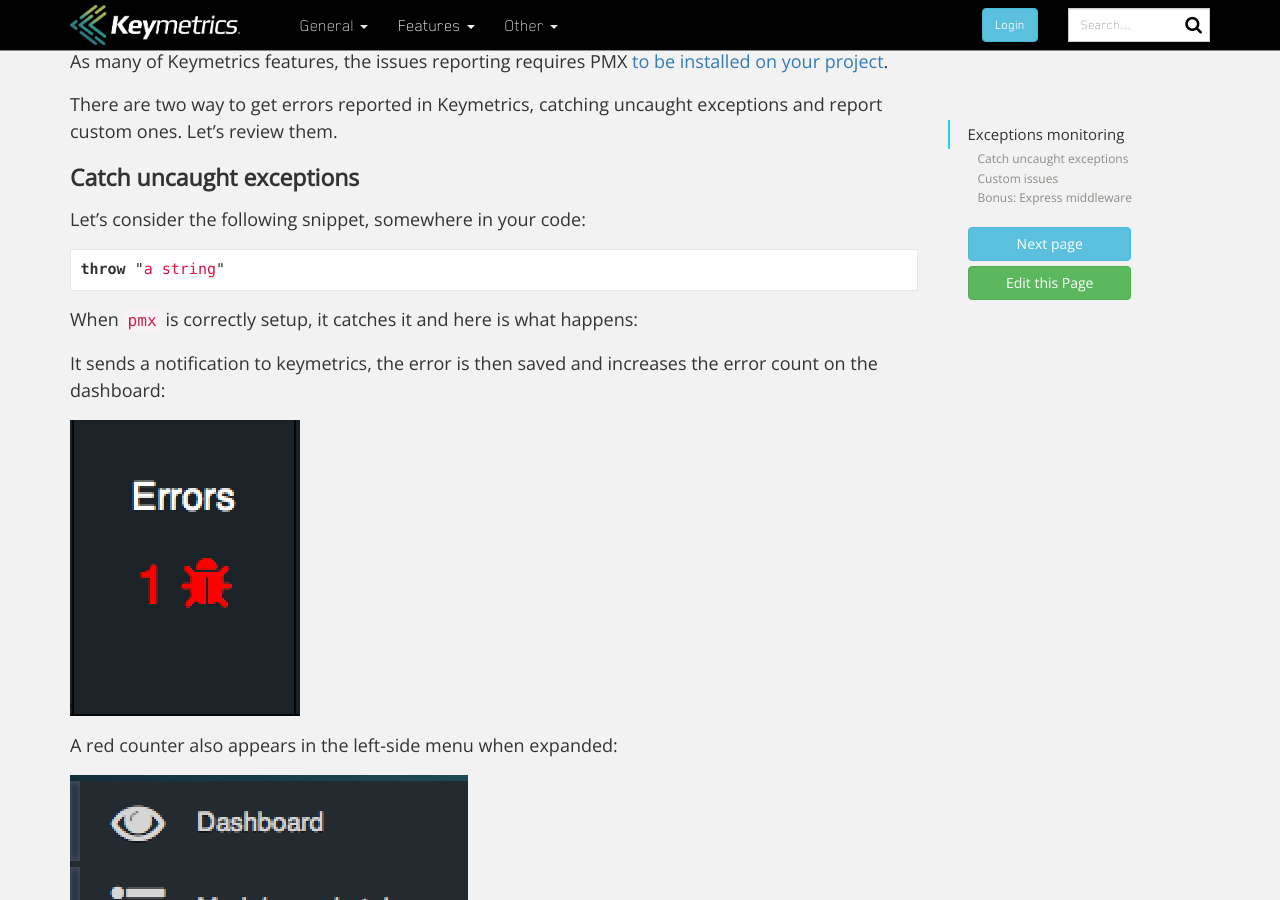
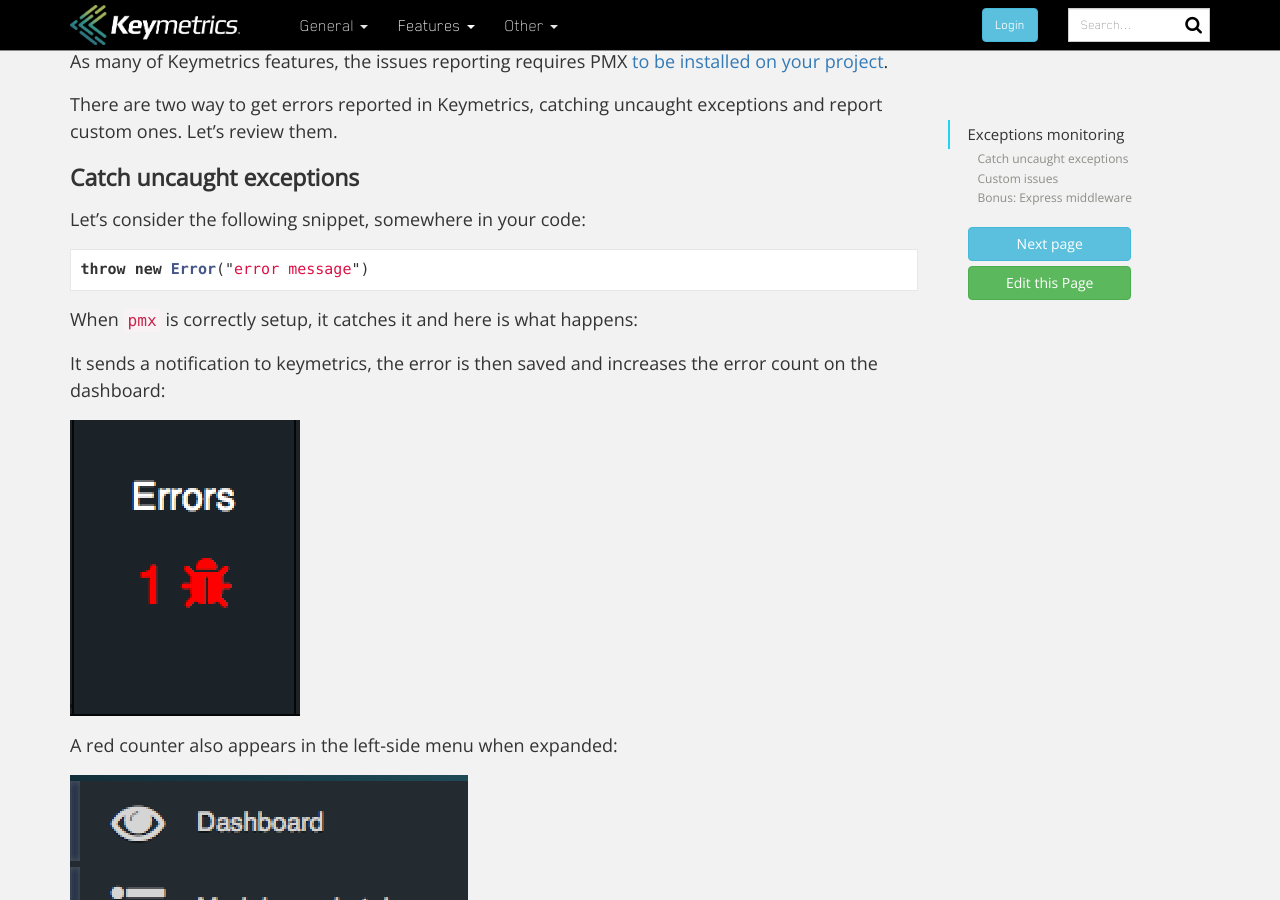
Before and after one commit to keymetrics/keymetrics.github.io, a Jekyll site: the page built from docs/keymetrics/issues.md, in a window 1280 px wide and 900 px high, scrolled down 572 px. Built offline with Jekyll 4.4.1, drawn with Linux system fonts in a browser that asks for light colours; nearby versions of some CDN libraries; Markdown is read by kramdown in place of the engine named in the settings; a script that is not in the unit is left out; comment, search, counter and statistics services are not loaded.

Commit message:
Update issues.md

````diff
--- a/docs/keymetrics/issues.md
+++ b/docs/keymetrics/issues.md
@@ -22,7 +22,7 @@ There are two way to get errors reported in Keymetrics, catching uncaught except
 Let's consider the following snippet, somewhere in your code:
 
 ```javascript
-throw "a string"
+throw new Error("error message")
 ```
 
 When `pmx` is correctly setup, it catches it and here is what happens:
````
